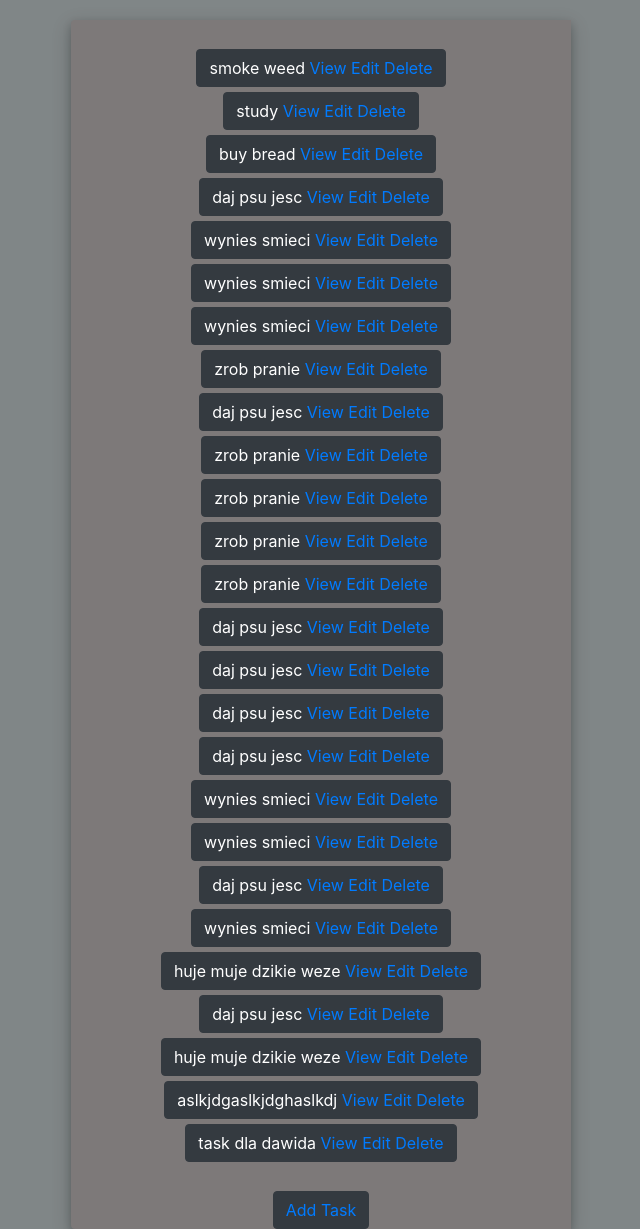
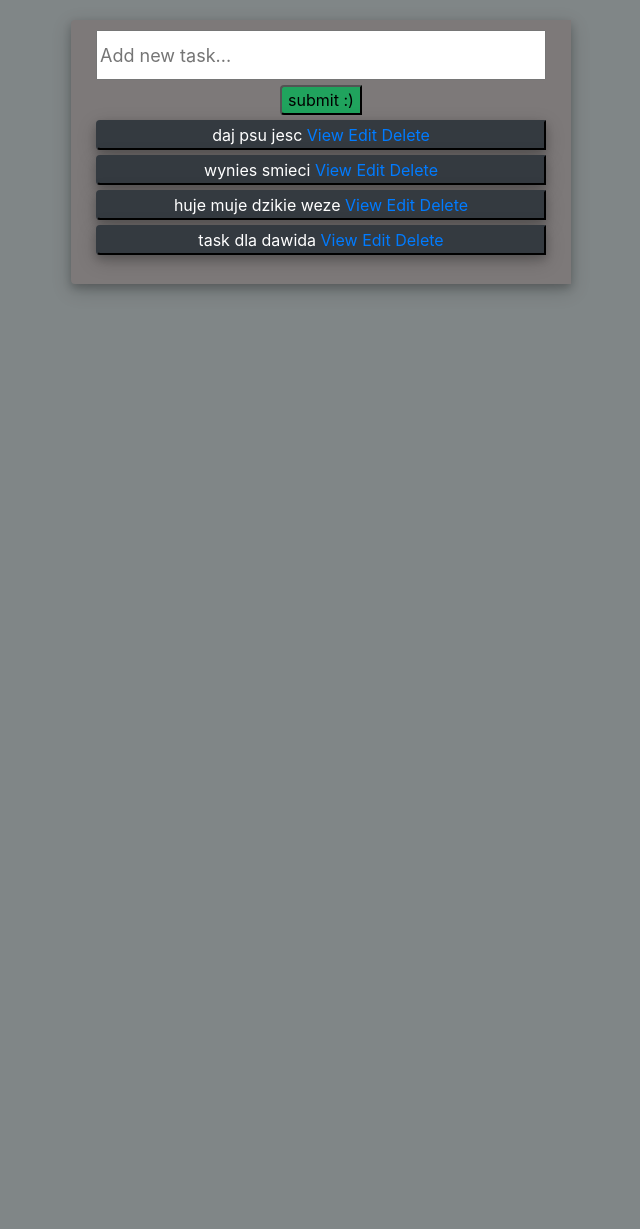
Before and after one commit to dawid31/ToDoApp, a Django app: page /tasks/ in a window 1280 px wide. Shown: the part 56-1285 px from the top of the page, without its empty margins (319-959 px from the left). After the commit the page ends 349 px from the top, so only its background shows below. Run offline with Django 4.2, Linux system fonts and the light colour scheme; a user stored in the database is signed in; data comes from the database, SQL or seed files in the repository; both versions use the stored data as it was after the commit.

Commit message:
visual update vol 2 specific data matches now specific user (user that is logged in can see his and only his tasks)

```diff
--- a/my_app/admin.py
+++ b/my_app/admin.py
@@ -1,4 +1,5 @@
 from django.contrib import admin
 from .models import Task
+
 # Register your models here.
 admin.site.register(Task)
--- a/my_app/models.py
+++ b/my_app/models.py
@@ -4,7 +4,7 @@ from django.contrib.auth.models import User
 # Create your models here.
 class Task(models.Model):
     user = models.ForeignKey(
-        User, on_delete=models.CASCADE, null=True, blank=True)
+        User, on_delete=models.CASCADE, null=True, blank=True, related_name="task")
     name = models.CharField(max_length=200)
     pub_date = models.DateTimeField(auto_now_add=True)
     complete = models.BooleanField(default=False)
@@ -14,4 +14,4 @@ class Task(models.Model):
         return self.name
 
     class Meta():
-        ordering = ['complete']
+        ordering = ['-complete']
--- a/my_app/templates/my_app/tasks.html
+++ b/my_app/templates/my_app/tasks.html
@@ -31,15 +31,43 @@
         {
             margin-bottom: 5px;
         }
+
+        .add_form
+        {
+            font-size: large;
+            height: 50px;
+            width: 450px;
+            margin-top: 10px;
+            margin-bottom: 5px;
+        }
+        .btn-dark
+        {
+            width: 450px;
+            border-radius: 0.25rem 0 0 0.25rem !important;
+            box-shadow: 0 4px 8px 0 rgba(0, 0, 0, 0.2), 0 6px 20px 0 rgba(0, 0, 0, 0.19);
+			-webkit-box-shadow: 0 4px 8px 0 rgba(0, 0, 0, 0.2), 0 6px 20px 0 rgba(0, 0, 0, 0.19);
+			-moz-box-shadow: 0 4px 8px 0 rgba(0, 0, 0, 0.2), 0 6px 20px 0 rgba(0, 0, 0, 0.19);
+        }
+        .submit_btn
+        {
+            background-color: #20a35d;
+            border-radius: 0.25rem 0 0 0.25rem !important;
+
+        }
     </style>
 
   </head>
   <body>
     <div class="tasks_board">
-        <br>
+        <form action="" method="POST">
+            {% csrf_token %}
+            <input class="add_form" type="text" placeholder="Add new task..." name="content">
+            <br>
+                <input class="submit_btn" type="submit" value="submit :)">
+        </form>
         {% for task in tasks %}
             <div class="task_container">
-                   <button type="button" class="btn btn-dark">
+                   <button type="button" class="btn-dark">
                     {{task.name}}
                     <a href="{% url 'view-task' task.id %}">View</a>
                     <a href="{% url 'edit-task' task.id %}">Edit</a>
@@ -50,11 +78,6 @@
         {% endfor %}
         <br>
         <div>
-            <form action="{% url 'create-task' %}">
-                <button type="button" class="btn btn-dark">
-                    <a method="GET" href="{% url 'create-task' %}">Add Task</a>
-                </button>
-            </form>
         </div>
 
     </div>
--- a/my_app/urls.py
+++ b/my_app/urls.py
@@ -5,7 +5,6 @@ from django.urls import path
 urlpatterns = [
     path('', views.dashboard, name='dashboard'), #generate index on '' url (homepage)
     path('tasks/', views.tasks, name='tasks'),
-    path('create-task', views.create_task, name='create-task'),
     path('view-task/<str:task_id>', views.view_task, name="view-task"),
     path('edit-task/<str:task_id>', views.edit_task, name="edit-task"),
     path('delete-task/<str:task_id>', views.delete_task, name="delete-task"),
--- a/my_app/views.py
+++ b/my_app/views.py
@@ -51,6 +51,10 @@ def login_user(request):
             user = User.objects.get(username=username)
         except:
             messages.error(request, 'User does not exist.')
+        try:
+            password = User.objects.get(password=password)
+        except:
+            messages.error(request, 'Invalid pasword')
         user = authenticate(request, username=username, password=password)
 
         if user is not None:
@@ -64,26 +68,22 @@ def logout_user(request):
     logout(request)
     return render(request, 'my_app/logout.html')
 
+
+@login_required
 def tasks(request):
-    tasks = Task.objects.all()
+    tasks = Task.objects.filter(user=request.user)
     context = {'tasks': tasks}
+    if request.method == "POST":
+        task_form = request.POST.get('content')
+        Task.objects.create(name=task_form, user=request.user)
     return render(request, 'my_app/tasks.html', context)
 
-def create_task(request):
-    task_form = TaskForm()
-    if request.method == "POST":
-
-        task_form = TaskForm(request.POST)
-        if task_form.is_valid():
-            task_form.save()
-            return HttpResponseRedirect(reverse('tasks'))
-    context = {'task_form': task_form}
-    return render(request, 'my_app/create_task.html', context)
 
 def view_task(request, task_id):
     task = Task.objects.get(pk=task_id)
     context = {'task': task}
     return render(request, 'my_app/view_task.html', context)
+
 
 def edit_task(request, task_id):
     task = Task.objects.get(pk=task_id)
@@ -97,6 +97,7 @@ def edit_task(request, task_id):
 
     return render(request, 'my_app/edit_task.html', context)
 
+
 def delete_task(request, task_id):
     task = Task.objects.get(pk=task_id)
     context = {'task': task}
```
Also changed, not shown: my_app/templates/my_app/create_task.html (deleted, +0 -12 lines), db.sqlite3.
